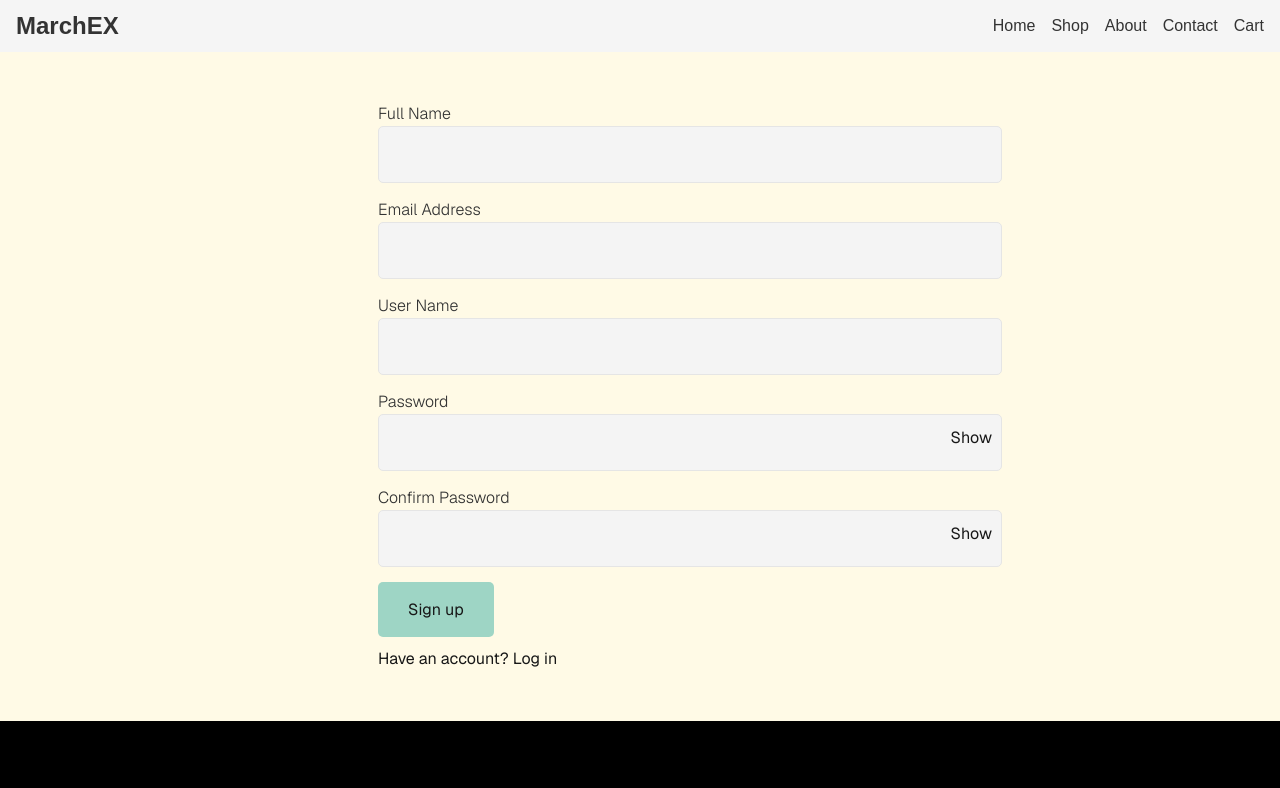
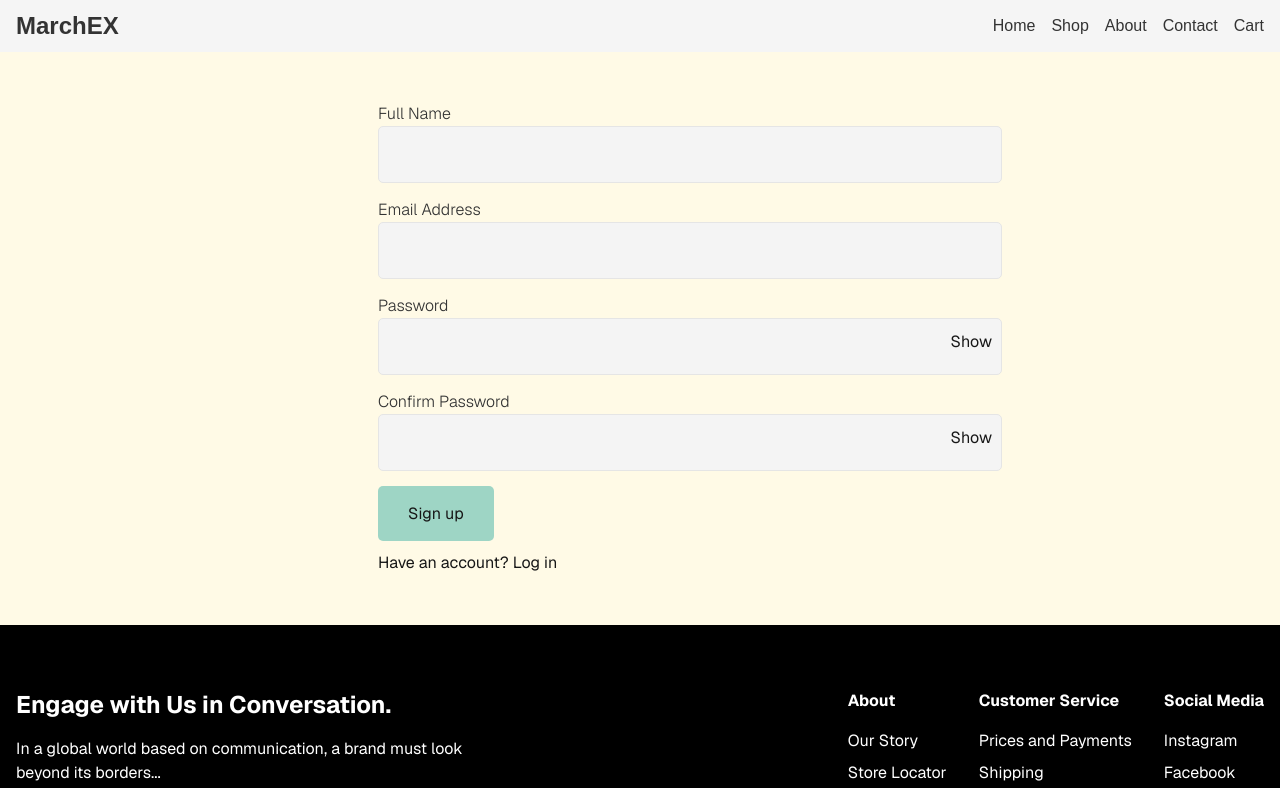
Before and after one commit to giftdavid101/-march-Express, a Next.js app in the folder FRONTEND/march-express/: page /signup in a window 1280 px wide. Shown: the top 788 px of the page. Built offline with nearby package versions, Linux system fonts and the light colour scheme.

Commit message:
setting signup form data

```diff
--- a/FRONTEND/march-express/src/app/signup/page.tsx
+++ b/FRONTEND/march-express/src/app/signup/page.tsx
@@ -1,23 +1,88 @@
 'use client'
 import "../css/signup.css"
-import {useState} from "react";
+import {ChangeEvent, FormEvent, useState} from "react";
+import {useRouter} from "next/router";
+
+
+const router = useRouter()
+
+interface FormData {
+    full_name: string;
+    email: string;
+    username: string;
+    password: string;
+    confirm_password: string;
+}
 
 export default function SignUpPage() {
     const [loading, setLoading] = useState(false);
     const [showPassword, setShowPassword] = useState(false);
     const [showConfirmPassword, setShowConfirmPassword] = useState(false);
 
+    const [formData, setFormData] = useState<FormData>({
+        full_name: '',
+        email: '',
+        username: '',
+        password: '',
+        confirm_password: '',
+    });
+
+    const handleChange = (e: ChangeEvent<HTMLInputElement>) => {
+        setFormData({ ...formData, [e.target.name]: e.target.value });
+    };
+
+
+    const handleSubmit = async (e: FormEvent<HTMLFormElement>) => {
+        e.preventDefault();
+        setLoading(true);
+
+        console.log('Submitting form data:', formData); // Log form data
+
+        try {
+            const response = await axios.post('http://127.0.0.1:3000/signup', formData);
+            console.log('User signed up:', response.data);
+            alert('Sign up successful! Proceed to Login');
+            await router.push('/login');
+            // Clear input fields
+            setFormData({
+                full_name: '',
+                email: '',
+                username: '',
+                password: '',
+                confirm_password: '',
+            });
+        } catch (error) {
+            if (axios.isAxiosError(error)) {
+                if (error.response) {
+                    console.error('Error response:', error.response.data); // Log response error
+                    alert(`Sign up failed: ${error.response.data.detail || 'Please try again.'}`);
+                } else {
+                    console.error('Error message:', error.message);
+                    alert('Sign up failed: No response from server. Please try again later.');
+                }
+            } else {
+                console.error('Unexpected error:', error);
+                alert('Sign up failed: An unexpected error occurred. Please try again.');
+            }
+        } finally {
+            setLoading(false);
+        }
+    };
+
+
     return (
         <div className=" font-[family-name:var(--font-geist-sans)]">
             <div className="sign-up-style">
                 <div className="sign-up container">
                     <div className={'form-con'}>
-                        <form>
+                        <form onSubmit={handleSubmit}>
                             <div className={'input-field'}>
                                 <label htmlFor={'full_name'}>Full Name</label>
                                 <input
                                     id={'full_name'}
                                     name={'full_name'}
+                                    value={formData.full_name}
+                                    onChange={handleChange}
                                 />
                             </div>
                             <div className={'input-field'}>
@@ -25,21 +90,19 @@ export default function SignUpPage() {
                                 <input
                                     id={'email'}
                                     name={'email'}
+                                    value={formData.email}
+                                    onChange={handleChange}
                                 />
                             </div>
-                            <div className={'input-field'}>
-                                <label htmlFor={'username'}>User Name</label>
-                                <input
-                                    id={'username'}
-                                    name={'username'}
-                                />
-                            </div>
+
                             <div className={'input-field password-container'}>
                                 <label htmlFor={'password'}>Password</label>
                                 <input
                                     type={showPassword ? 'text' : 'password'}
                                     id={'password'}
                                     name={'password'}
+                                    value={formData.password}
+                                    onChange={handleChange}
                                 />
                                 <span
                                     className="toggle-password"
@@ -54,6 +117,8 @@ export default function SignUpPage() {
                                     type={showConfirmPassword ? 'text' : 'password'}
                                     id={'confirm_password'}
                                     name={'confirm_password'}
+                                    value={formData.confirm_password}
+                                    onChange={handleChange}
                                 />
                                 <span
                                     className="toggle-password"
```
